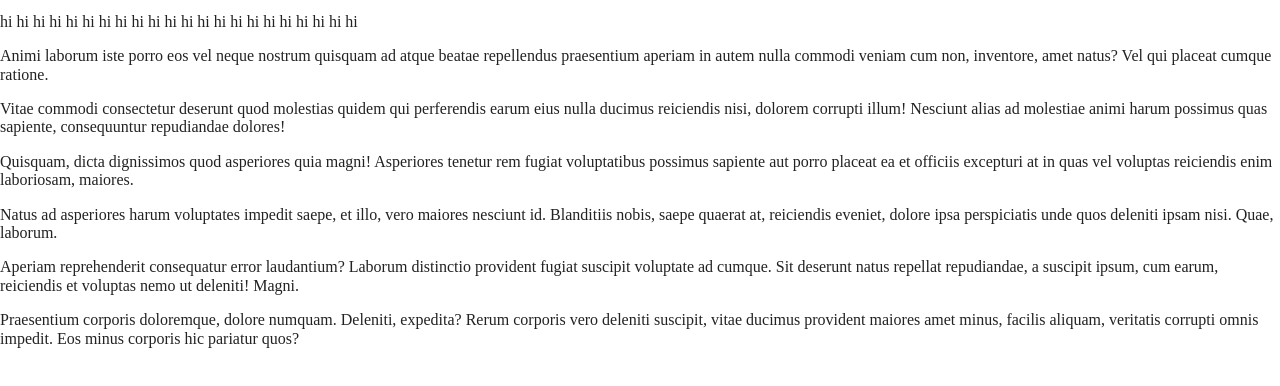
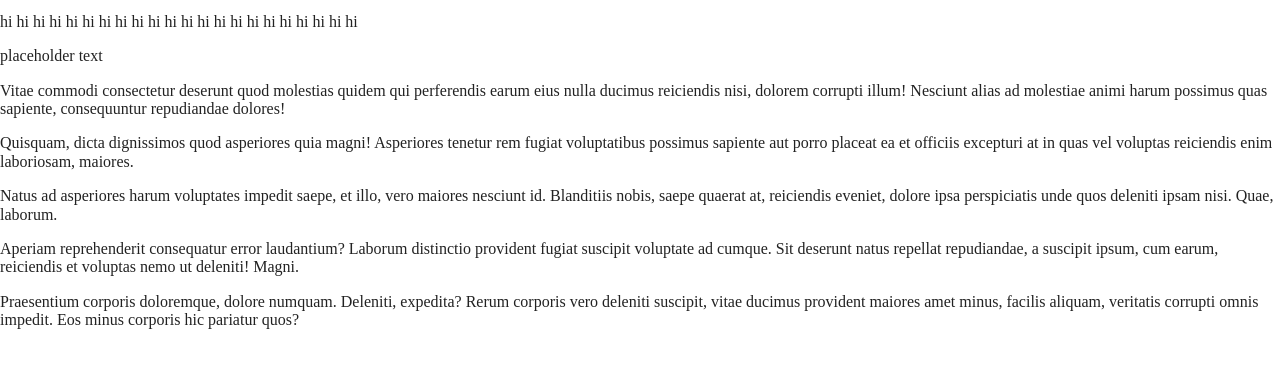
Before and after one commit to gray2/exquisite-corpse, a website built with Parcel: page index.html in a window 1280 px wide. Shown: the part 154-540 px from the top of the page. Built offline with nearby package versions, Linux system fonts and the light colour scheme.

Commit message:
placeholder for Isabella's paragraph

```diff
--- a/index.html
+++ b/index.html
@@ -49,8 +49,8 @@
     <section id="aidan">
       <p>hi hi hi hi hi hi hi hi hi hi hi hi hi hi hi hi hi hi hi hi hi hi</p>
     </section>
-    <section>
-      <p>Animi laborum iste porro eos vel neque nostrum quisquam ad atque beatae repellendus praesentium aperiam in autem nulla commodi veniam cum non, inventore, amet natus? Vel qui placeat cumque ratione.</p>
+    <section id="isabella">
+      <p>placeholder text</p>
     </section>
     <section>
       <p>Vitae commodi consectetur deserunt quod molestias quidem qui perferendis earum eius nulla ducimus reiciendis nisi, dolorem corrupti illum! Nesciunt alias ad molestiae animi harum possimus quas sapiente, consequuntur repudiandae dolores!</p>
```
